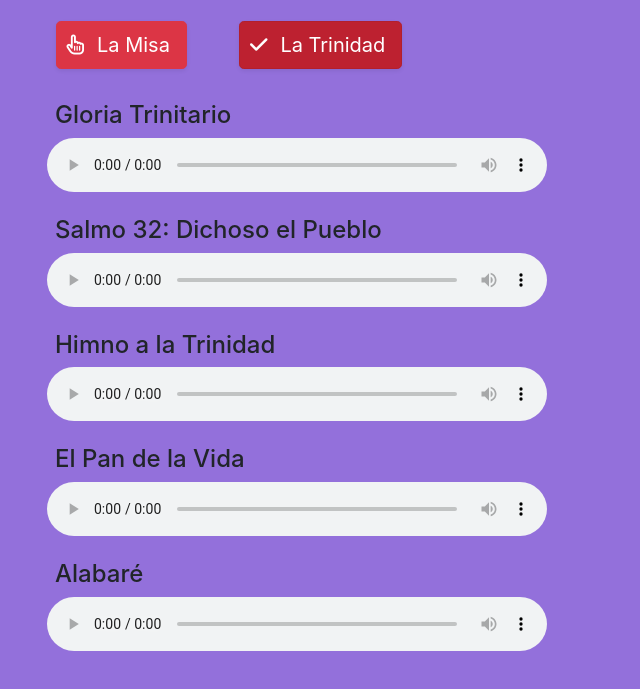
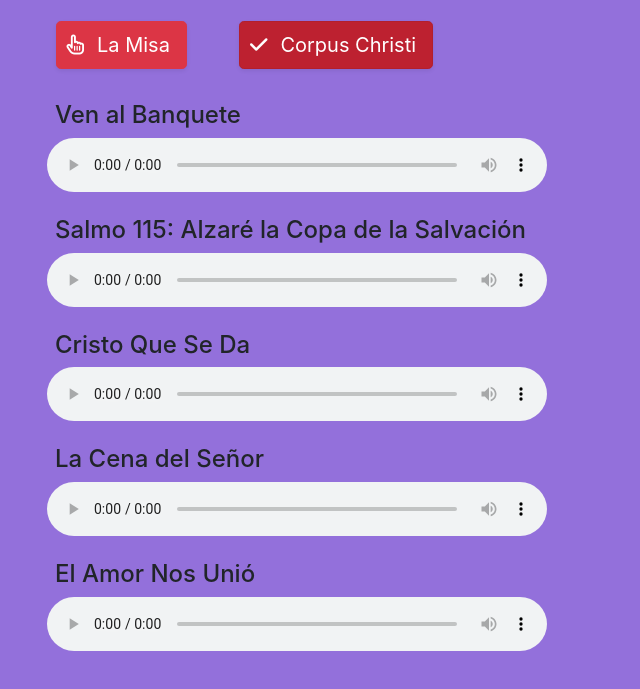
Before and after one commit to igorcweb/coro-espanol, a website: page dist/index.html in a window 1280 px wide. Shown: the part 67-756 px from the top of the page, without its empty margins (0-640 px from the left). Drawn offline with nearby package versions, Linux system fonts and the light colour scheme.

Commit message:
corpus christi

```diff
--- a/dist/index.html
+++ b/dist/index.html
@@ -28,10 +28,8 @@
 <body>
   <h1 class="text-center text-sm-left ml-sm-3 mb-4">Coro Español</h1>
   <div class="buttons mb-2 text-center text-sm-left ">
-    <!-- <a class="btn btn-lg btn-danger mb-3 ml-4 misa text-white shadow-sm">La Misa</a>
-    <a class="btn btn-lg btn-danger mb-3 ml-4 pentecostes text-white shadow-sm active" style="width: fit-content">Pentecostés</a> -->
     <a class="selection btn btn-lg btn-danger mb-3 mx-4 mb-4 misa text-white  shadow-sm" style="width: fit-content"><i class="fa fa-hand-pointer-o" aria-hidden="true"></i><i class="fa fa-check d-none" aria-hidden="true"></i>La Misa</a>
-    <a class="selection btn btn-lg btn-danger mb-3 mx-4 mb-4 trinidad text-white  shadow-sm active" style="width: fit-content"><i class="fa fa-hand-pointer-o" aria-hidden="true"></i><i class="fa fa-check d-none" aria-hidden="true"></i>La Trinidad</a>
+    <a class="selection btn btn-lg btn-danger mb-3 mx-4 mb-4 corpus text-white  shadow-sm active" style="width: fit-content"><i class="fa fa-hand-pointer-o" aria-hidden="true"></i><i class="fa fa-check d-none" aria-hidden="true"></i>Corpus Christi</a>
     <!-- <a class="btn btn-lg btn-danger mb-3 ml-4 boda text-white shadow-sm" style="width: fit-content">Boda</a> -->
   </div>
   <!-- La Misa -->
@@ -88,51 +86,51 @@
   </div>
 
 
-      <!-- Trinidad -->
+      <!-- Corpus -->
     <div class="col">
-      <div class="trinidad music mb-5" id="trinidad">
+      <div class="corpus music mb-5" id="corpus">
         <div class="mb-4">
           <h4 class="ml-4 ml-sm-2">
-            Gloria Trinitario
+            Ven al Banquete
           </h4>
-          <audio controls title="Gloria Trinitario" class="mb-2">
-            <source src="./audio/Trinidad/gloria-trinitario.m4a" />
+          <audio controls title="Ven al Banquete" class="mb-2">
+            <source src="./audio/corpus-christi/ven-al-banquete.m4a" />
             Your browser does not support the audio element.
           </audio>
         </div>
         <div class="mb-4">
           <h4 class="ml-4 ml-sm-2">
-            Salmo 32: Dichoso el Pueblo
+            Salmo 115: Alzaré la Copa de la Salvación
           </h4>
-          <audio controls title="Salmo 103: Envía Tu Espíritu, Señor" class="mb-2">
-            <source src="./audio/Trinidad/salmo-32-dichoso-el-pueblo.m4a" type="audio/mp4" />
+          <audio controls title="Salmo 115: Alzaré la Copa de la Salvación" class="mb-2">
+            <source src="./audio/corpus-christi/salmo-115-alzare-la-copa-de-la-salvacion.m4a" type="audio/mp4" />
             Your browser does not support the audio element.
           </audio>
         </div>
         <div class="mb-4">
           <h4 class="ml-4 ml-sm-2">
-            Himno a la Trinidad
+            Cristo Que Se Da
           </h4>
-          <audio controls title="Himno a la Trinidad" class="mb-2">
-            <source src="./audio/Trinidad/himno-a-la-trinidad.m4a" type="audio/mp4" />
+          <audio controls title="Cristo Que Se Da" class="mb-2">
+            <source src="./audio/corpus-christi/cristo-que-se-da.m4a" type="audio/mp4" />
             Your browser does not support the audio element.
           </audio>
         </div>
         <div class="mb-4">
           <h4 class="ml-4 ml-sm-2">
-            El Pan de la Vida
+            La Cena del Señor
           </h4>
-          <audio controls title="El Pan de la Vida">
-            <source src="./audio/Trinidad/el-pan-de-al-vida.m4a" type="audio/mp4" />
+          <audio controls title="La Cena del Señor">
+            <source src="./audio/corpus-christi/la-cena-del-senor.m4a" type="audio/mp4" />
             Your browser does not support the audio element.
           </audio>
         </div>
         <div class="mb-4">
           <h4 class="ml-4 ml-sm-2">
-            Alabaré
+            El Amor Nos Unió
           </h4>
-          <audio controls title="Alabaré" class="mb-2">
-            <source src="./audio/Trinidad/alabare.m4a" type="audio/mp4" />
+          <audio controls title="El Amor Nos Unió" class="mb-2">
+            <source src="./audio/corpus-christi/el-amor-nos-unio.m4a" type="audio/mp4" />
             Your browser does not support the audio element.
           </audio>
         </div>
--- a/dist/script.js
+++ b/dist/script.js
@@ -37,13 +37,10 @@ $('.selection').on('click', function () {
   $('.selection').find('.fa-check').addClass('d-none')
   activate();
   $(".music").addClass("d-none");
-  if ($(this).hasClass('pentecostes')) {
-    $("#pentecostes").removeClass("d-none");
+  if ($(this).hasClass('corpus')) {
+    $("#corpus").removeClass("d-none");
   } else if ($(this).hasClass('misa')) {
     $("#misa").removeClass("d-none");
-  }
-  else if ($(this).hasClass('trinidad')) {
-    $("#trinidad").removeClass("d-none");
   }
 })
 
```
Also changed, not shown: 9 other files.
